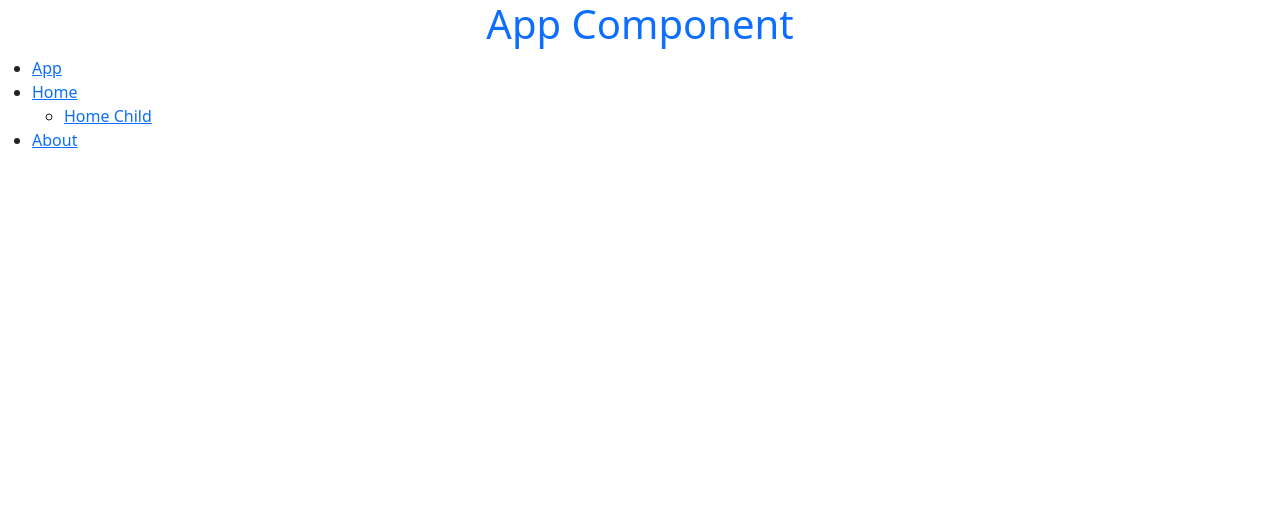
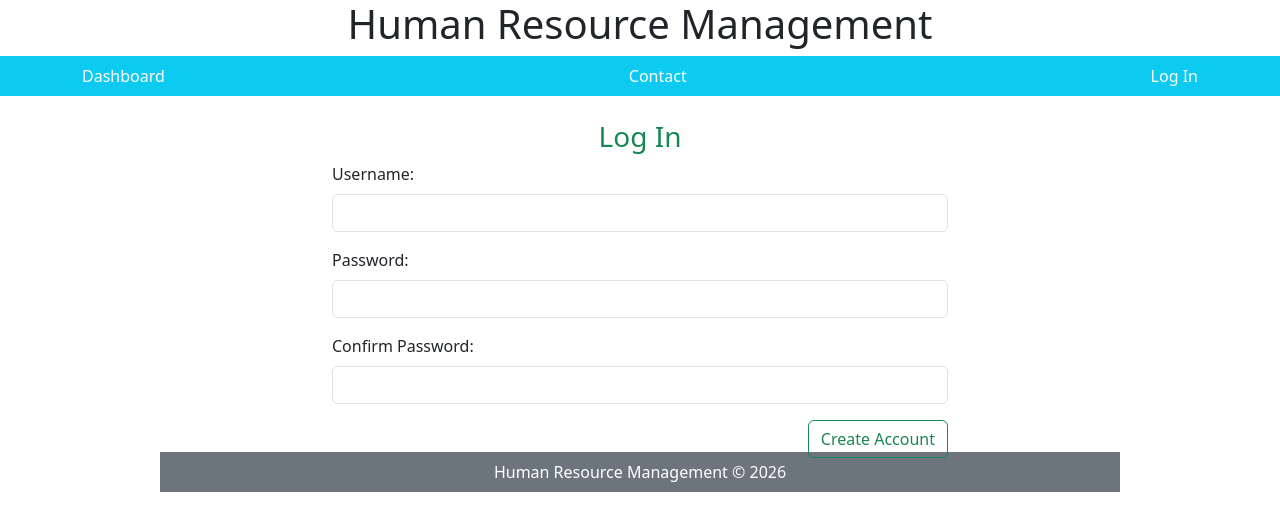
Before and after one commit to Pradyumna1218/hrm, an Angular app: page /login in a window 1280 px wide. Before the commit this address led to /. Shown: the top 530 px of the page. Built offline with nearby package versions, Linux system fonts and the light colour scheme.

Commit message:
NavBar Added dashboard/contact/login

```diff
--- a/src/app/app.html
+++ b/src/app/app.html
@@ -1,14 +1,33 @@
-<h1 class="text-center text-primary">App Component</h1>
+<h1 class="text-center">
+    Human Resource Management
+</h1>
 
-<ul>
-    <li><a routerLink="">App</a></li>
-    <li><a routerLink="/home">Home</a></li>
-    <ul>
-        <li>
-            <a routerLink="/home/dashboard">Home Child</a>
-        </li>
-    </ul>
-    <li><a routerLink="/about">About</a></li>
-</ul>
+<nav class="navbar navbar-expand bg-info p-2">
 
-<router-outlet></router-outlet>
+    <div class="container">
+
+        <a routerLink="/home/dashboard" class="nav-link text-white">
+            Dashboard
+        </a>
+
+        <a routerLink="/contact" class="nav-link text-white">
+            Contact
+        </a>
+
+        <a routerLink="/login" class="nav-link text-white">
+            Log In
+        </a>
+
+    </div>
+
+</nav>
+
+<br>
+
+<div class="mb-6">
+    <router-outlet></router-outlet>
+</div>
+
+<footer class="container w-75 bg-secondary text-white text-center p-2 mt-5">
+    Human Resource Management © 2026
+</footer>
--- /dev/null
+++ b/src/app/contact/contact.html
@@ -0,0 +1 @@
+<p>contact works!</p>
--- a/src/app/home/dashboard/dashboard.html
+++ b/src/app/home/dashboard/dashboard.html
@@ -1 +1,19 @@
-<p>dashboard works!</p>
+<div class="container w-75">
+
+    <div class="bg-info text-white p-3 rounded">
+
+        <h2>
+            Dashboard details
+        </h2>
+
+        <p>
+            Lorem ipsum, dolor sit amet consectetur adipisicing elit.
+            Illum quidem dolor necessitatibus corrupti aliquid dolor
+            voluptatem voluptatibus recusandae ab ipsa dolores,
+            perferendis facilis distinctio eum fugiat minima repellendus
+            alias error. Quibusdam.
+        </p>
+
+    </div>
+
+</div>
--- a/src/app/home/home.html
+++ b/src/app/home/home.html
@@ -1,106 +1,7 @@
-<h1 class="text-center">Human Resource Management</h1>
 
-<nav class="navbar navbar-expand bg-info p-2">
-    <a routerLink="/home/dashboard" class="nav-link text-white">
-        Dashboard
-    </a>
-
-    <a routerLink="/home/contact" class="nav-link text-white">
-        Contact
-    </a>
-
-    <a>Log In</a>
-
-
-</nav>
 
 <br>
 
 <router-outlet></router-outlet>
 
 <br>
-
-<div id="login" class="container">
-
-    <h3 class="text-center text-success">Log In</h3>
-
-    <form [formGroup]="userReactiveForm"
-          (ngSubmit)="onSubmitReactive()">
-
-        <!-- Username -->
-        <div class="mb-3">
-            <label>Username:</label>
-
-            <input
-                type="text"
-                formControlName="username"
-                class="form-control">
-
-            <span
-                *ngIf="userReactiveForm.get('username')?.touched"
-                class="text-danger">
-
-                <p *ngIf="userReactiveForm.get('username')?.hasError('required')">
-                    Username is required.
-                </p>
-
-                <p *ngIf="userReactiveForm.get('username')?.hasError('minlength')">
-                    Username is invalid.
-                </p>
-
-            </span>
-        </div>
-
-        <!-- Password -->
-        <div class="mb-3">
-            <label>Password:</label>
-
-            <input
-                type="password"
-                formControlName="password"
-                class="form-control">
-
-            <span
-                *ngIf="userReactiveForm.get('password')?.touched"
-                class="text-danger">
-
-                <p *ngIf="userReactiveForm.get('password')?.hasError('required')">
-                    Password is required.
-                </p>
-
-                <p *ngIf="userReactiveForm.get('password')?.hasError('minlength')">
-                    Password is invalid.
-                </p>
-
-            </span>
-        </div>
-
-        <!-- Confirm Password -->
-        <div class="mb-3">
-            <label>Confirm Password:</label>
-
-            <input
-                type="password"
-                formControlName="confirmPassword"
-                class="form-control">
-
-            <span
-                *ngIf="userReactiveForm.get('confirmPassword')?.touched"
-                class="text-danger">
-
-                <p *ngIf="userReactiveForm.get('confirmPassword')?.value != userReactiveForm.get('password')?.value">
-                    Passwords do not match.
-                </p>
-
-            </span>
-        </div>
-
-        <button
-            type="submit"
-            class="btn btn-outline-success float-end">
-            Create Account
-        </button>
-
-    </form>
-
-</div>
--- a/src/app/home/home.ts
+++ b/src/app/home/home.ts
@@ -10,30 +10,5 @@ import { RouterOutlet } from '@angular/router';
   templateUrl: './home.html',
 })
 export class Home {
-  username: string = '';
-  password: string = '';
 
-  userReactiveForm: FormGroup = new FormGroup({
-    username: new FormControl<string>('', [Validators.required, Validators.minLength(5)]),
-    password: new FormControl<string>('', [Validators.required, Validators.minLength(8)]),
-    confirmPassword: new FormControl<string>('')
-  });
-
-  onSubmit(): void{
-    //do anything with your logic
-    console.log(this.username);
-    console.log(this.password)
-  }
-
-  onSubmitTemplate(formData: NgForm): void{
-    console.log(formData);
-  }
-
-  onSubmitReactive(): void{
-    if(this.userReactiveForm.invalid){
-      console.log("Invalid");
-      return;
-    }
-    console.log(this.userReactiveForm.value)
-  }
 }
--- /dev/null
+++ b/src/app/login/login.html
@@ -0,0 +1,111 @@
+<div class="container w-50">
+
+    <h3 class="text-center text-success">
+        Log In
+    </h3>
+
+    <form
+        [formGroup]="userReactiveForm"
+        (ngSubmit)="onSubmitReactive()">
+
+        <!-- Username -->
+        <div class="mb-3">
+
+            <label class="form-label">
+                Username:
+            </label>
+
+            <input
+                type="text"
+                formControlName="username"
+                class="form-control">
+
+            <div
+                *ngIf="userReactiveForm.get('username')?.touched"
+                class="text-danger">
+
+                <p
+                    *ngIf="userReactiveForm.get('username')?.hasError('required')">
+                    Username is required.
+                </p>
+
+                <p
+                    *ngIf="userReactiveForm.get('username')?.hasError('minlength')">
+                    Username is invalid.
+                </p>
+
+            </div>
+
+        </div>
+
+
+        <!-- Password -->
+        <div class="mb-3">
+
+            <label class="form-label">
+                Password:
+            </label>
+
+            <input
+                type="password"
+                formControlName="password"
+                class="form-control">
+
+            <div
+                *ngIf="userReactiveForm.get('password')?.touched"
+                class="text-danger">
+
+                <p
+                    *ngIf="userReactiveForm.get('password')?.hasError('required')">
+                    Password is required.
+                </p>
+
+                <p
+                    *ngIf="userReactiveForm.get('password')?.hasError('minlength')">
+                    Password is invalid.
+                </p>
+
+            </div>
+
+        </div>
+
+
+        <!-- Confirm Password -->
+        <div class="mb-3">
+
+            <label class="form-label">
+                Confirm Password:
+            </label>
+
+            <input
+                type="password"
+                formControlName="confirmPassword"
+                class="form-control">
+
+            <div
+                *ngIf="userReactiveForm.get('confirmPassword')?.touched"
+                class="text-danger">
+
+                <p
+                    *ngIf="
+                    userReactiveForm.get('confirmPassword')?.value !=
+                    userReactiveForm.get('password')?.value">
+                    Passwords do not match.
+                </p>
+
+            </div>
+
+        </div>
+
+
+        <button
+            type="submit"
+            class="btn btn-outline-success float-end">
+
+            Create Account
+
+        </button>
+
+    </form>
+
+</div>
--- /dev/null
+++ b/src/app/login/login.ts
@@ -0,0 +1,46 @@
+import { CommonModule } from '@angular/common';
+import { Component } from '@angular/core';
+import {
+  FormControl,
+  FormGroup,
+  ReactiveFormsModule,
+  Validators
+} from '@angular/forms';
+
+@Component({
+  selector: 'app-login',
+  imports: [
+    CommonModule,
+    ReactiveFormsModule
+  ],
+  templateUrl: './login.html',
+  styleUrl: './login.scss'
+})
+export class Login {
+
+  userReactiveForm: FormGroup = new FormGroup({
+
+    username: new FormControl<string>('', [
+      Validators.required,
+      Validators.minLength(5)
+    ]),
+
+    password: new FormControl<string>('', [
+      Validators.required,
+      Validators.minLength(8)
+    ]),
+
+    confirmPassword: new FormControl<string>('')
+  });
+
+
+  onSubmitReactive(): void {
+
+    if (this.userReactiveForm.invalid) {
+      console.log("Invalid");
+      return;
+    }
+
+    console.log(this.userReactiveForm.value);
+  }
+}
```
Also changed, not shown: src/app/app.routes.ts (+10 -0 lines), src/app/contact/contact.ts (added, +9 -0 lines), src/app/contact/contact.scss (added), src/app/login/login.scss (added), 2 other files (tests, documents, lock files or other folders).
